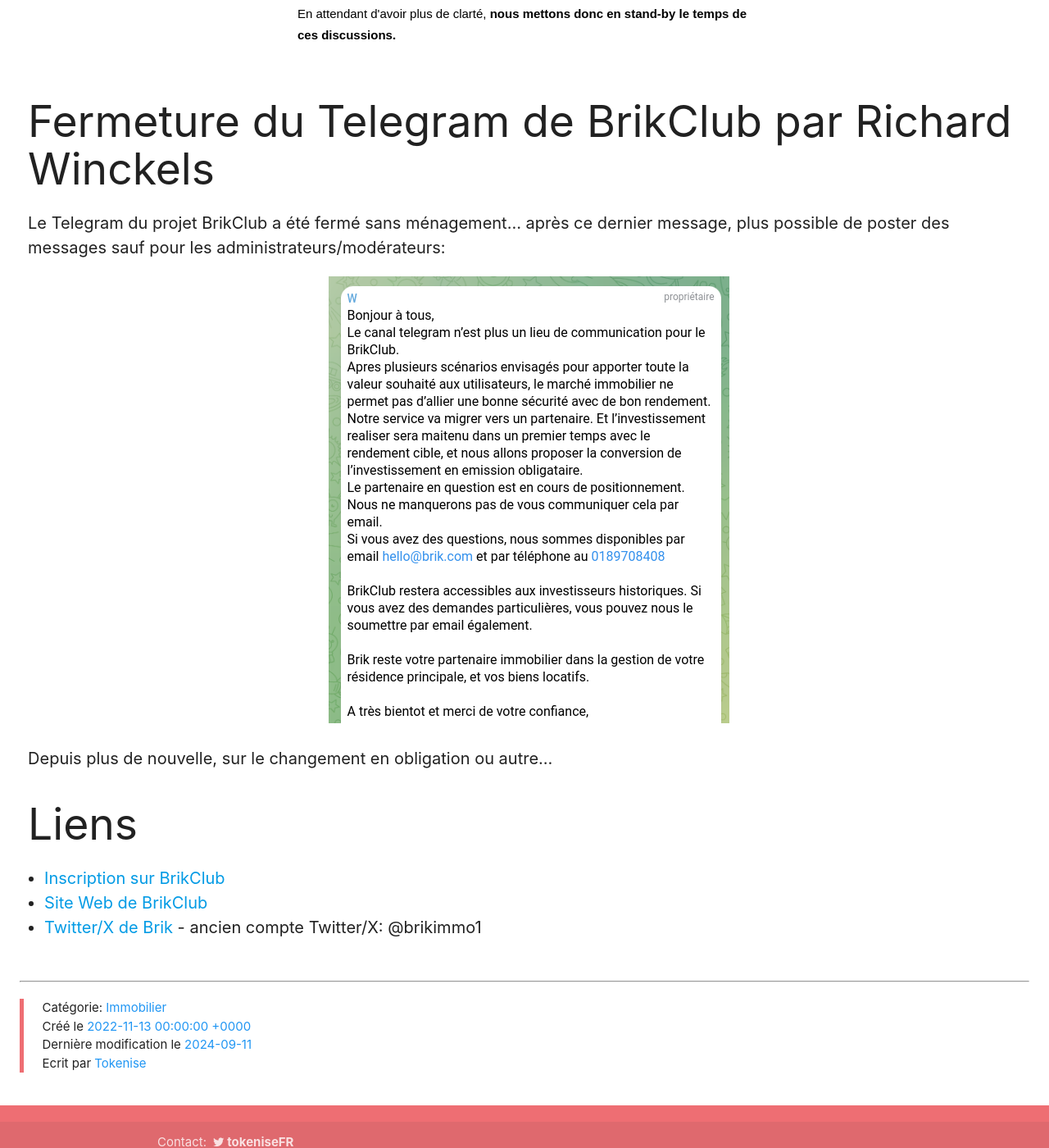
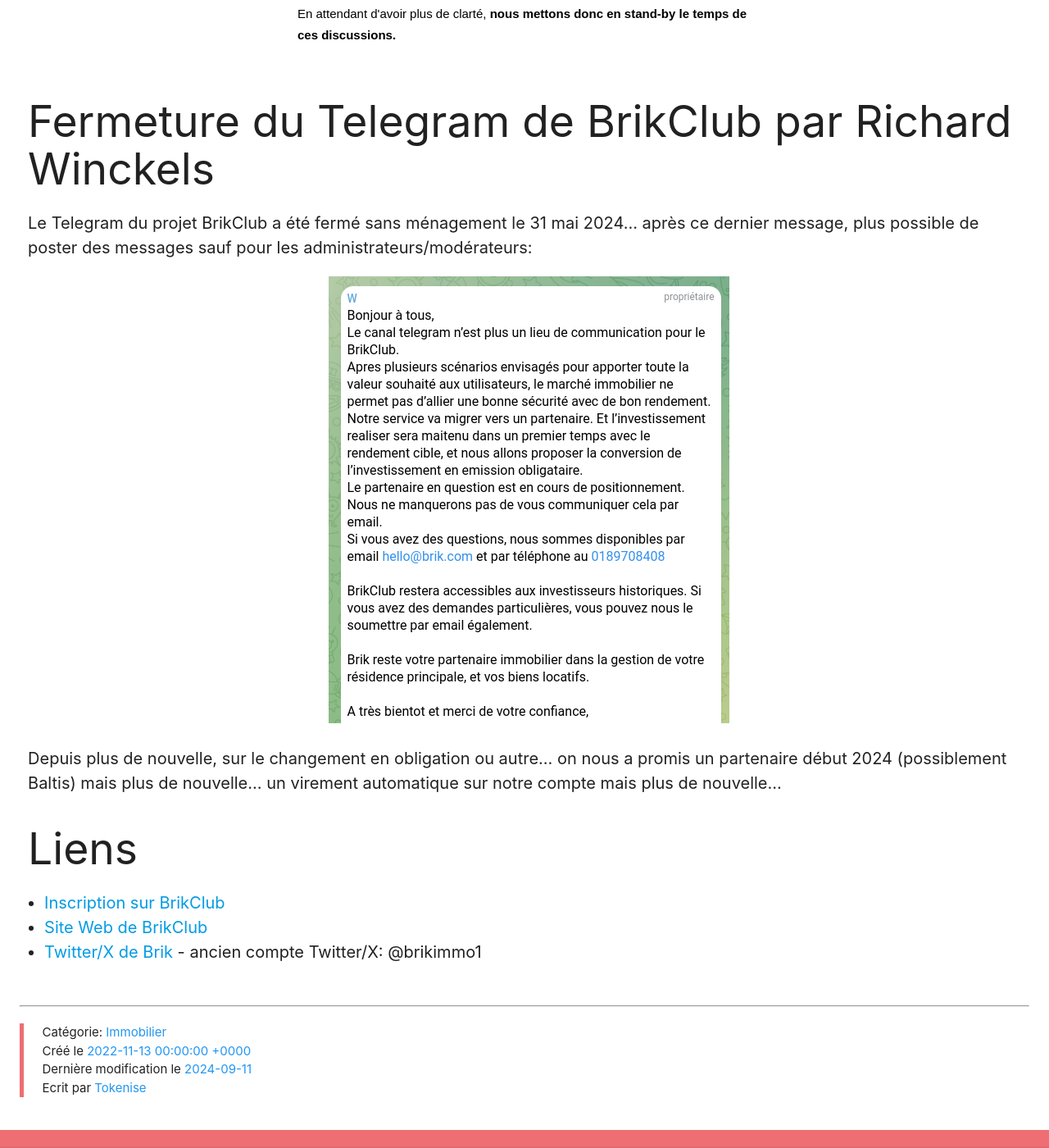
Before and after one commit to minus78/minus78.github.io, a Jekyll site: the page built from _posts/2022-11-09-BrikClub.markdown, in a window 1280 px wide and 1400 px high, scrolled down 3297 px. Shown: the whole window at 82% size. Built offline with Jekyll 4.4.1, drawn with Linux system fonts in a browser that asks for light colours.

Commit message:
Update 2022-11-09-BrikClub.markdown

```diff
--- a/_posts/2022-11-09-BrikClub.markdown
+++ b/_posts/2022-11-09-BrikClub.markdown
@@ -72,7 +72,7 @@
 </div>
 
 ## Fermeture du Telegram de BrikClub par Richard Winckels
-Le Telegram du projet BrikClub a été fermé sans ménagement... après ce dernier message, plus possible de poster des messages sauf pour les administrateurs/modérateurs:
+Le Telegram du projet BrikClub a été fermé sans ménagement le 31 mai 2024... après ce dernier message, plus possible de poster des messages sauf pour les administrateurs/modérateurs:
 
 <div class="row">
     <div class="col s12" style="text-align: center;">
@@ -81,7 +81,7 @@
 </div>
 
 
-Depuis plus de nouvelle, sur le changement en obligation ou autre...
+Depuis plus de nouvelle, sur le changement en obligation ou autre... on nous a promis un partenaire début 2024 (possiblement Baltis) mais plus de nouvelle... un virement automatique sur notre compte mais plus de nouvelle...
 
 ## Liens
 
```
